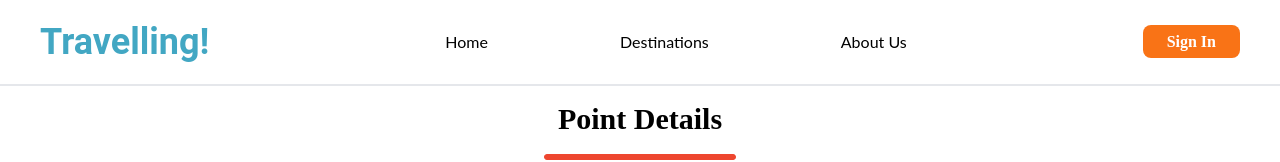
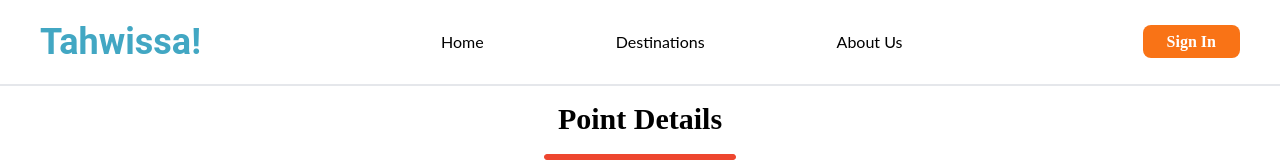
Before and after one commit to Abdelalim03/tahwissa, a Next.js app: page /interestpoints/1 in a window 1280 px wide. Shown: the top 162 px of the page. Built offline with nearby package versions, Linux system fonts and the light colour scheme.

Commit message:
nothing but...

```diff
--- a/src/components/Sections/HomePage/Destinations/Destinations.js
+++ b/src/components/Sections/HomePage/Destinations/Destinations.js
@@ -1,7 +1,6 @@
 import DestinationCard from "@/components/shared/DestinationCard";
 import { initialCities } from "@/data/data";
 import Link from "next/link";
-import React from "react";
 
 function Destinations() {
   return (
@@ -13,7 +12,7 @@ function Destinations() {
             Vacations to make your experience enjoyable in Indonesia!
           </p>
         </div>
-        <Link href="/intrestpoint" className="text-base text-mainColor">
+        <Link href="/interestpoints" className="text-base text-mainColor">
           Show all
         </Link>
       </div>
--- a/src/components/shared/EventCard.js
+++ b/src/components/shared/EventCard.js
@@ -20,7 +20,7 @@ function EventCard() {
               <span className="text-xl font-medium">17/02/2023</span>
             </div>
           </div>
-        </div>
+    </div>
   )
 }
 
--- a/src/components/shared/Navbar.js
+++ b/src/components/shared/Navbar.js
@@ -37,7 +37,7 @@ function Navbar() {
         }  lg:mb-0`}
       >
         <Link href="/" className="logo ">
-          Travelling!
+          Tahwissa!
         </Link>
         <button className="space-y-2 w-8 lg:hidden" onClick={toggleVisible}>
           <div className="w-full h-1 rounded-full bg-orange-500" />
```
